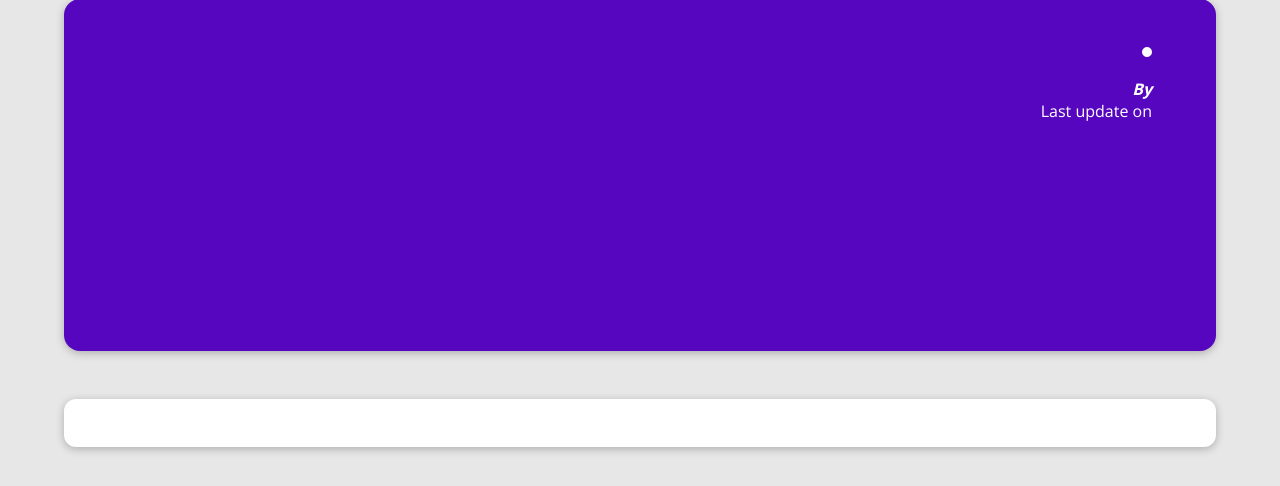
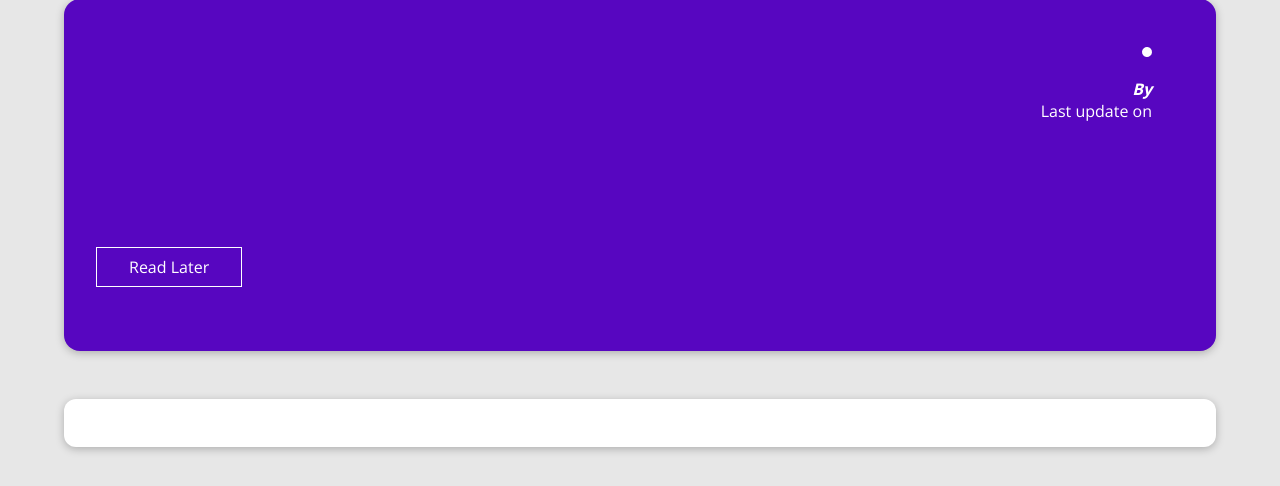
Before and after one commit to VahramMovsesyan/My_site, a Django app: template blog/templates/blog/post-detail.html in a window 1280 px wide. Shown: the part 129-615 px from the top of the page. Run offline with Django 4.2, Linux system fonts and the light colour scheme; the template is opened without the code that fills it: values that come from a table or form of the project are taken from there, others are empty.

Commit message:
Read Later Starting Setup

```diff
--- a/blog/static/blog/post-detail.css
+++ b/blog/static/blog/post-detail.css
@@ -56,6 +56,26 @@ body {
 #summary time {
   font-weight: bold;
 }
+
+#read-later {
+  margin: 2rem 0;
+}
+
+#read-later button {
+  background-color: transparent;
+  border: 1px solid white;
+  padding: 0.5rem 2rem;
+  font: inherit;
+  cursor: pointer;
+  color: white;
+}
+
+#read-later button:hover,
+#read-later button:active {
+  background-color: white;
+  color: #390281;
+}
+
 
 main {
   width: 90%;
--- a/blog/templates/blog/post-detail.html
+++ b/blog/templates/blog/post-detail.html
@@ -26,6 +26,13 @@
                 {% for tag in post_tags %}
                     <span class="tag">#{{ tag.caption }}</span>
                 {% endfor %}
+            </div>
+            <div id="read-later">
+                <form action="{% url 'read-later' %}" method="POST">
+                    {% csrf_token %}
+                    <input type="hidden" value="{{ post.id }}" name="post_id">
+                    <button>Read Later</button>
+                </form>
             </div>
         </div>
 
--- a/blog/urls.py
+++ b/blog/urls.py
@@ -5,5 +5,6 @@ urlpatterns = [
     path("", views.StartingPageView.as_view(), name="starting-page"),
     path("posts", views.AllPostsView.as_view(), name="posts-page"),
     path("posts/<slug:slug>", views.SinglePostView.as_view(),
-          name="post-detail-page")  # posts/my-first-post
+          name="post-detail-page"),  # posts/my-first-post
+    path("read-later", views.ReadLaterView.as_view(), name="read-later")
 ]
--- a/blog/views.py
+++ b/blog/views.py
@@ -72,3 +72,8 @@ class SinglePostView(View):
           "comments": post.comments.all().order_by("-id")
         }
         return render(request, "blog/post-detail.html", context)
+
+
+class ReadLaterView(View):
+  def post(self, request):
+    pass
```
